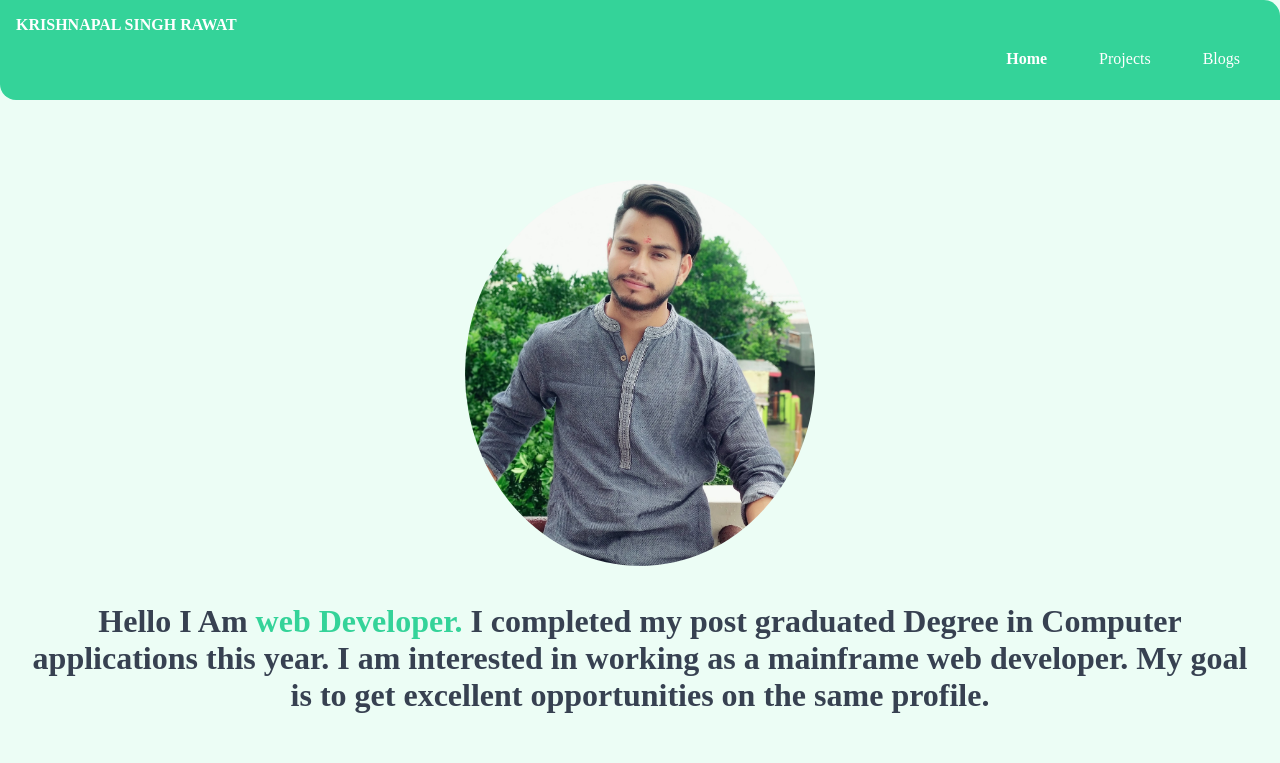
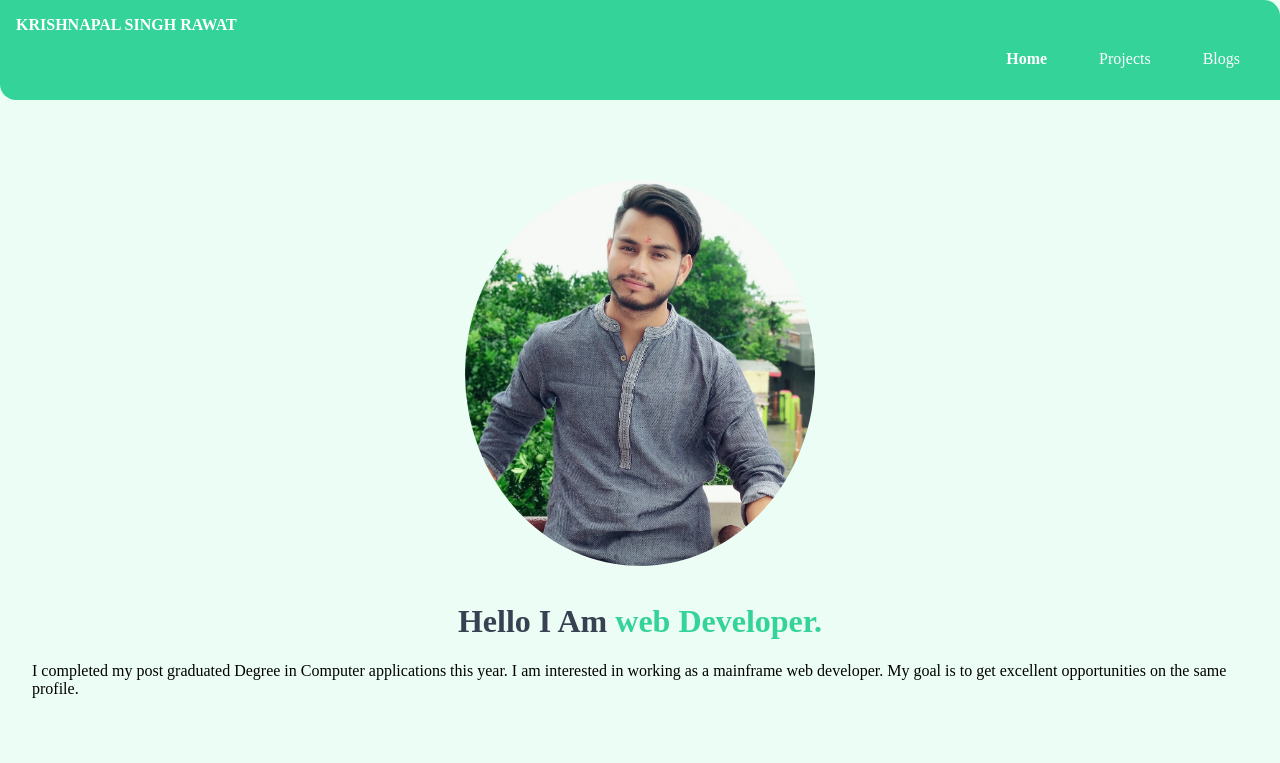
Before and after one commit to krishkprawat/live-coding-html-css-lesson03, a plain HTML site: page index.html in a window 1280 px wide. Shown: the top 763 px of the page. Drawn offline with Linux system fonts and the light colour scheme.

Commit message:
small chane paragraph

```diff
--- a/index.html
+++ b/index.html
@@ -24,9 +24,9 @@
 
     <header class="hero">
         <img class="hero-img" src="images/hero.jpg" />
-        <h1 class="hero-heading">Hello I Am <span class="heading-inverted"> web Developer.</span>
-            I completed my post graduated Degree in Computer applications this year. I am interested in working as a mainframe web developer.
-             My goal is to get excellent opportunities on the same profile. </h1>
+        <h1 class="hero-heading">Hello I Am <span class="heading-inverted"> web Developer.</span> </h1>
+            <p>I completed my post graduated Degree in Computer applications this year. I am interested in working as a mainframe web developer.
+             My goal is to get excellent opportunities on the same profile. </p>
     </header>
 
     <section class="section ow">
```
